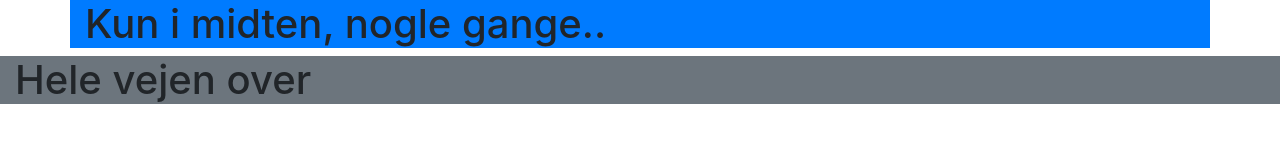
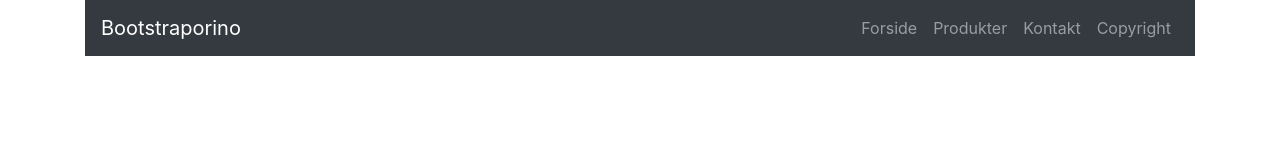
Before and after one commit to FrostyyJeps/BootstrapOpgaver, a plain HTML site: page index.html in a window 1280 px wide. Drawn offline with nearby package versions, Linux system fonts and the light colour scheme.

Commit message:
Tilføjet basic Bootstrap navbar

```diff
--- a/index.html
+++ b/index.html
@@ -17,12 +17,38 @@
 <body>
 
 
-<div class="container bg-primary">
-    <h1>Kun i midten, nogle gange..</h1>
-</div>
+<div class="container ">
 
-<div class="container-fluid bg-secondary">
-    <h1>Hele vejen over</h1>
+    <nav class="navbar navbar-expand-md navbar-dark bg-dark">
+
+        <a href="index.html" class="navbar-brand">Bootstraporino</a>
+
+        <div class="collapse navbar-collapse">
+
+			<ul class="navbar-nav ml-auto">
+
+				<li class="navn-item">
+					<a href="#" class="nav-link">Forside</a>
+				</li>
+
+				<li class="navn-item">
+					<a href="#" class="nav-link">Produkter</a>
+				</li>
+
+				<li class="navn-item">
+					<a href="#" class="nav-link">Kontakt</a>
+				</li>
+
+				<li class="navn-item">
+					<a href="#" class="nav-link">Copyright</a>
+				</li>
+
+			</ul>
+
+		</div>
+
+    </nav>
+
 </div>
 
 
```
